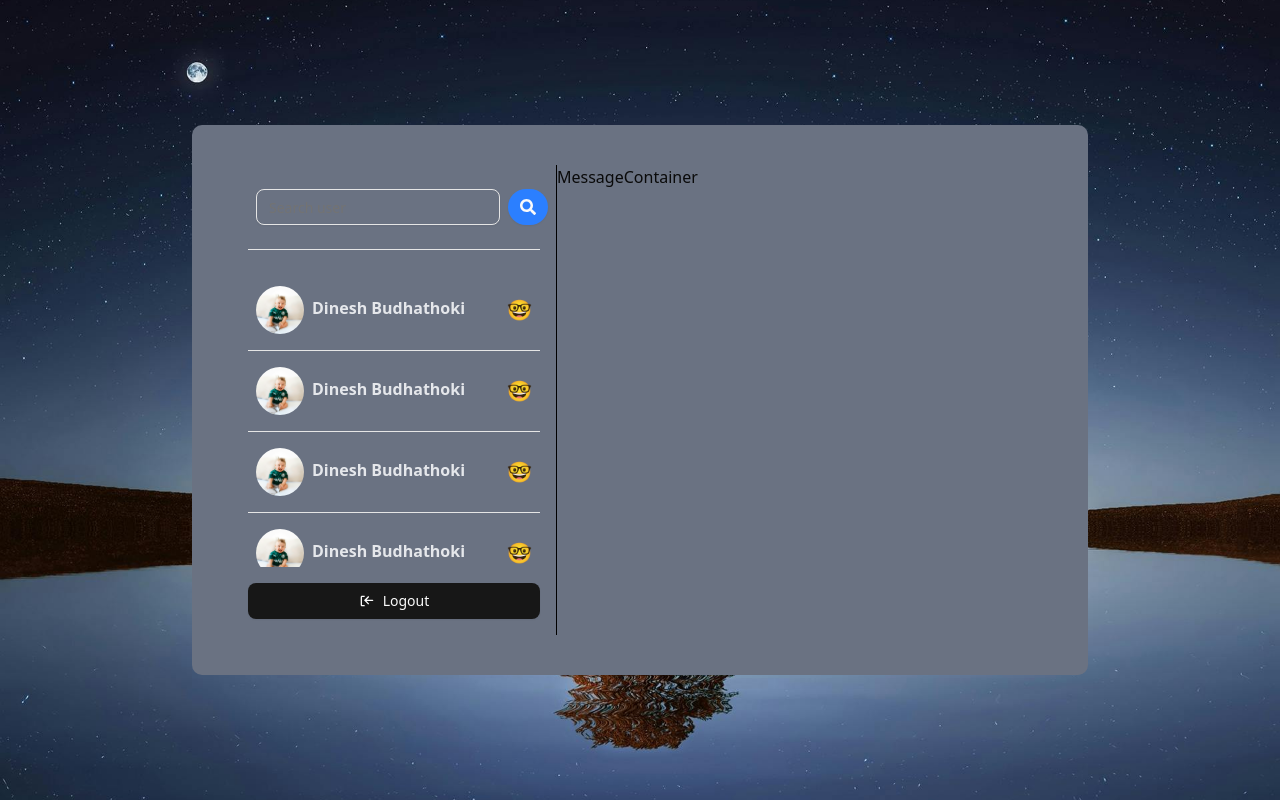
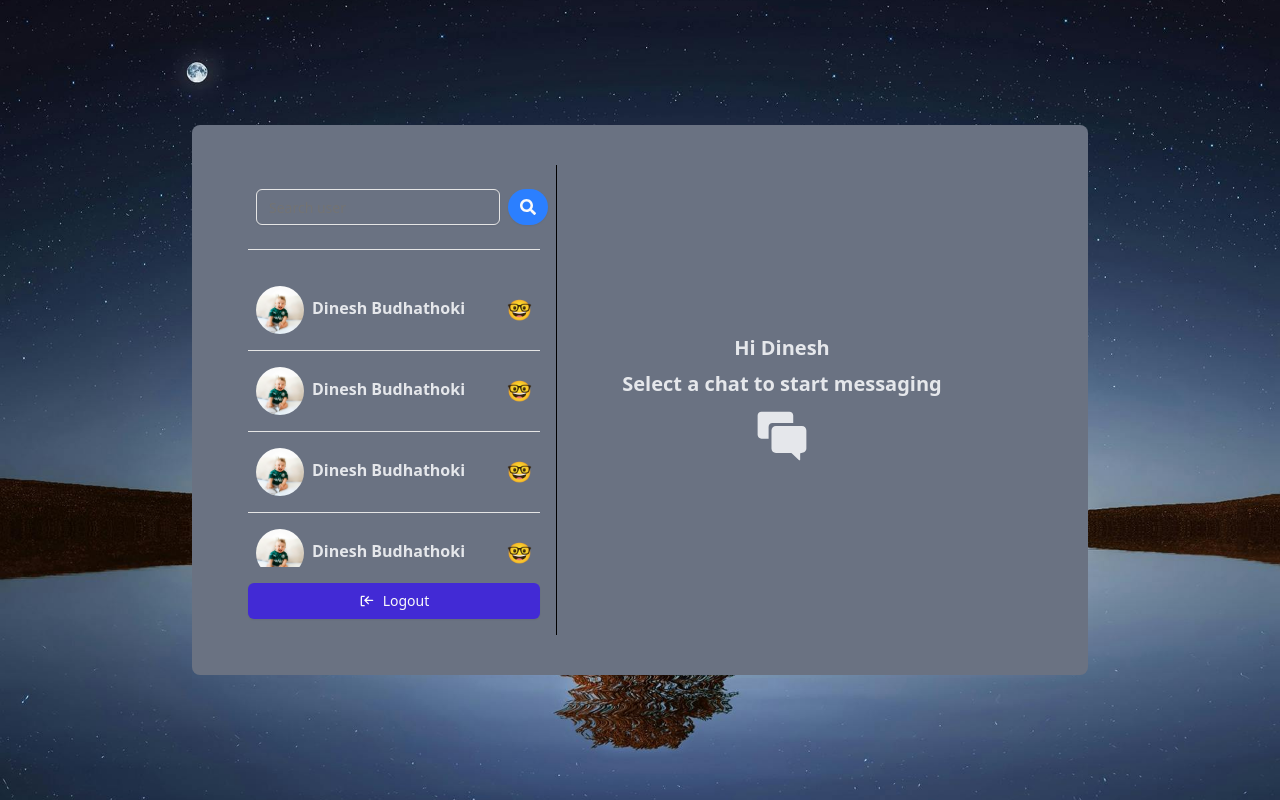
Before and after one commit to budhathokidinesh/LiveChat-front, a React (Vite) app: page /chats in a window 1280 px wide. Built offline with nearby package versions, Linux system fonts and the light colour scheme; no server answers.

Commit message:
Design part is completed

```diff
--- a/package.json
+++ b/package.json
@@ -40,6 +40,7 @@
     "@types/react": "^19.0.10",
     "@types/react-dom": "^19.0.4",
     "@vitejs/plugin-react": "^4.3.4",
+    "daisyui": "^5.0.27",
     "eslint": "^9.22.0",
     "eslint-plugin-react-hooks": "^5.2.0",
     "eslint-plugin-react-refresh": "^0.4.19",
--- a/src/App.css
+++ b/src/App.css
@@ -0,0 +1,2 @@
+@import "tailwindcss";
+@plugin "daisyui";
--- a/src/components/messageContainer/MessageContainer.jsx
+++ b/src/components/messageContainer/MessageContainer.jsx
@@ -1,7 +1,12 @@
 import React from "react";
+import MsgContainer from "../messages/MsgContainer";
 
 const MessageContainer = () => {
-  return <div>MessageContainer</div>;
+  return (
+    <div>
+      <MsgContainer />
+    </div>
+  );
 };
 
 export default MessageContainer;
--- /dev/null
+++ b/src/components/messages/MessageInput.jsx
@@ -0,0 +1,24 @@
+import React from "react";
+import { IoSendSharp } from "react-icons/io5";
+
+const MessageInput = () => {
+  return (
+    <form className="px-4 my-3 ">
+      <div className="w-full relative">
+        <input
+          type="text"
+          className="border text-sm rounded-xl block w-full p-2.5 bg-gray-700 border-gray-600 text-white"
+          placeholder="Type message here"
+        />
+        <button
+          type="submit"
+          className="absolute inset-y-0 end-0 flex items-center pe-3 hover:cursor-pointer"
+        >
+          <IoSendSharp />
+        </button>
+      </div>
+    </form>
+  );
+};
+
+export default MessageInput;
--- /dev/null
+++ b/src/components/messages/Messages.jsx
@@ -0,0 +1,26 @@
+import React from "react";
+import Msg from "./Msg";
+
+const Messages = () => {
+  return (
+    <div className="px-4 flex-1 overflow-auto cursor-pointer scrollbar-hide">
+      <Msg />
+      <Msg />
+      <Msg />
+      <Msg />
+      <Msg />
+      <Msg />
+      <Msg />
+      <Msg />
+      <Msg />
+      <Msg />
+      <Msg />
+      <Msg />
+      <Msg />
+      <Msg />
+      <Msg />
+    </div>
+  );
+};
+
+export default Messages;
--- /dev/null
+++ b/src/components/messages/Msg.jsx
@@ -0,0 +1,19 @@
+import React from "react";
+
+const Msg = () => {
+  return (
+    <div className="chat chat-end">
+      <div className="chat-image avatar">
+        <div className="w-10 h-10 rounded-full">
+          <img src="./profile.jpg" alt="chat bubble component" />
+        </div>
+      </div>
+      <div className="chat-bubble bg-blue-500 rounded-2xl">Hi this is me</div>
+      <div className="chat-footer opacity-50 text-xs flex gap-1 items-center">
+        9:43
+      </div>
+    </div>
+  );
+};
+
+export default Msg;
--- /dev/null
+++ b/src/components/messages/MsgContainer.jsx
@@ -0,0 +1,39 @@
+import React from "react";
+import Messages from "./Messages";
+import MessageInput from "./MessageInput";
+import { IoIosChatboxes } from "react-icons/io";
+
+const MsgContainer = () => {
+  const noChatSelected = true;
+  return (
+    <div className="md:min-w-[450px] flex flex-col h-full ">
+      {noChatSelected ? (
+        <NoChatSelected />
+      ) : (
+        <>
+          {/* Header  */}
+          <div className="bg-slate-700 px-4 py-2 mb-2 rounded-2xl">
+            <span className="label-text text-gray-400">To: </span>
+            <span className="text-gray-400 font-bold">Dinesh Budhathoki</span>
+          </div>
+          <Messages />
+          <MessageInput />
+        </>
+      )}
+    </div>
+  );
+};
+
+export default MsgContainer;
+
+const NoChatSelected = () => {
+  return (
+    <div className="flex items-center justify-center w-full h-full">
+      <div className="px-4 text-center sm:text-lg md:text-xl text-gray-200 font-semibold flex flex-col items-center gap-2">
+        <p>Hi Dinesh</p>
+        <p>Select a chat to start messaging</p>
+        <IoIosChatboxes className="text-3xl md:text-6xl text-center" />
+      </div>
+    </div>
+  );
+};
```
Also changed, not shown: 1 other file (tests, documents, lock files or other folders).
